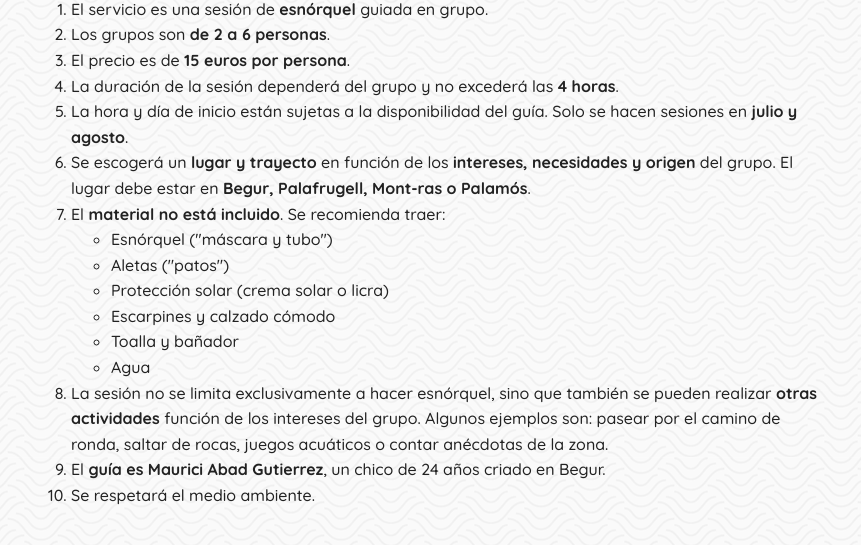
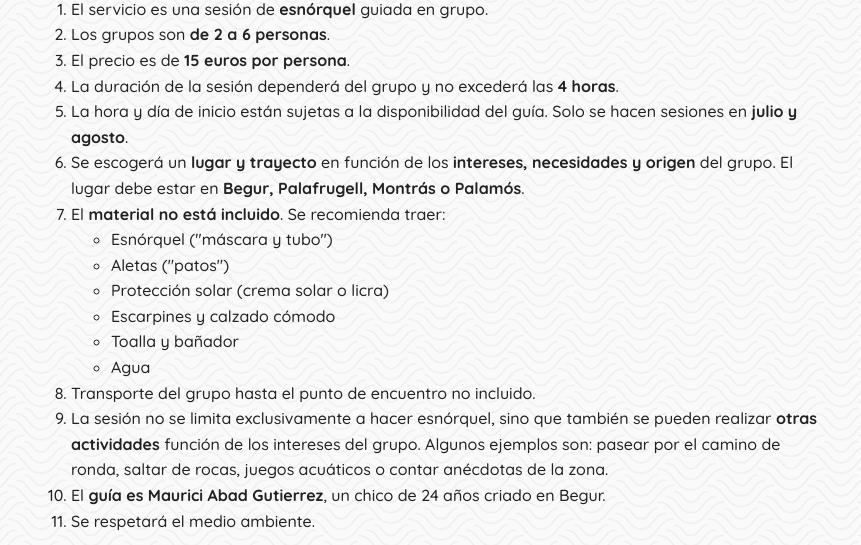
Before and after one commit to mauriciabad/anemonetours-website, a plain HTML site: page dist/tos.html in a window 1280 px wide. Shown: the part 476-1021 px from the top of the page, without its empty margins (209-1070 px from the left). Drawn offline with Linux system fonts and the light colour scheme.

Commit message:
More tos

```diff
--- a/dist/tos.html
+++ b/dist/tos.html
@@ -113,7 +113,7 @@
                 agosto</b>.</li>
         <li>Se escogerá un <b>lugar y trayecto</b> en función de los <b>intereses,
                 necesidades y origen</b>
-            del grupo. El lugar debe estar en <b>Begur, Palafrugell, Mont-ras o Palamós</b>.</li>
+            del grupo. El lugar debe estar en <b>Begur, Palafrugell, Montrás o Palamós</b>.</li>
         <li>El <b>material no está incluido</b>. Se recomienda traer:</li>
         <ul>
             <li>Esnórquel ("máscara y tubo")</li>
@@ -123,6 +123,7 @@
             <li>Toalla y bañador</li>
             <li>Agua</li>
         </ul>
+        <li>Transporte del grupo hasta el punto de encuentro no incluido.</li>
         <li>La sesión no se limita exclusivamente a hacer esnórquel, sino que también se pueden realizar <b>otras
                 actividades</b> función de los intereses del grupo. Algunos ejemplos son: pasear por el camino de ronda,
             saltar
```
